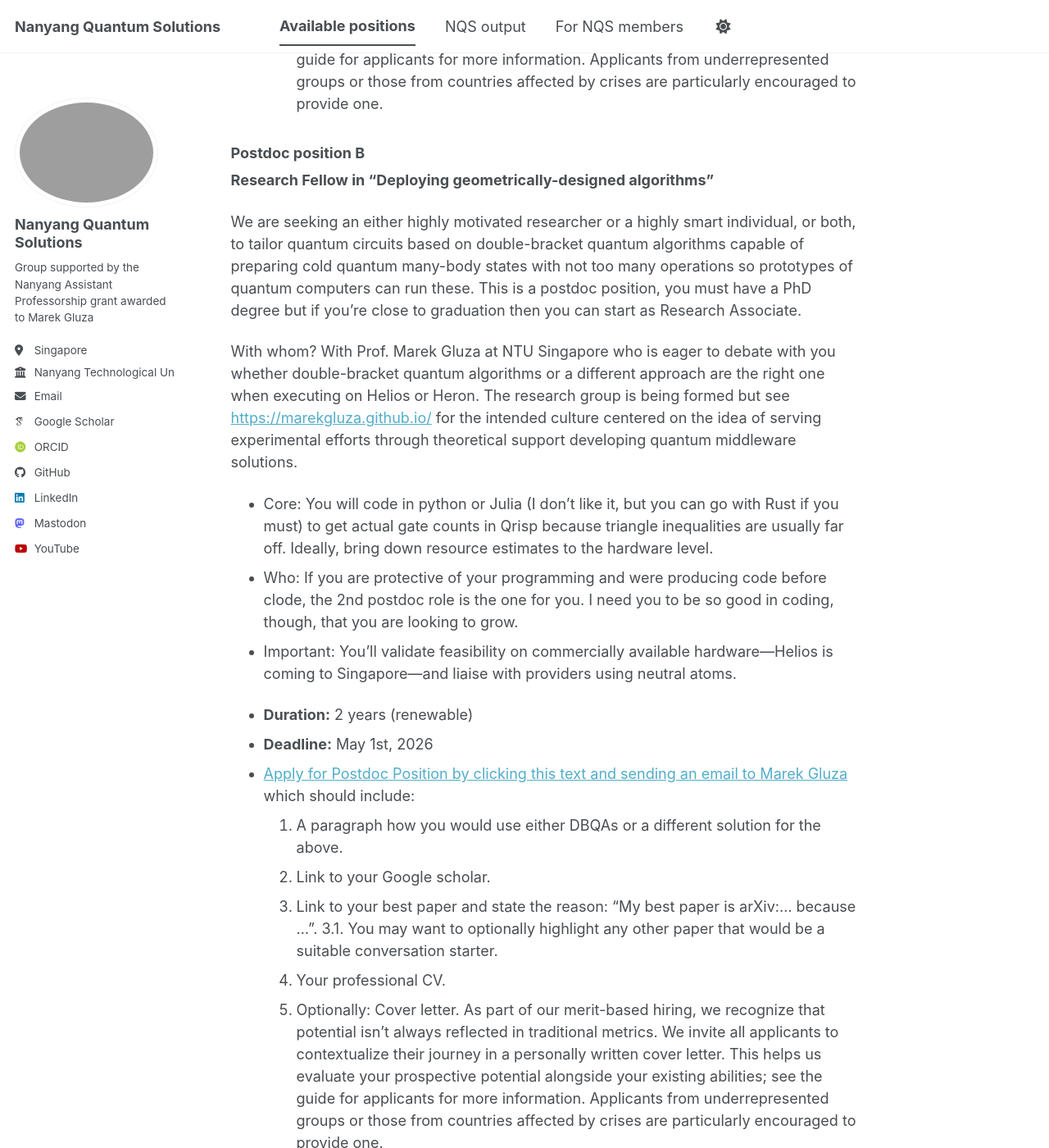
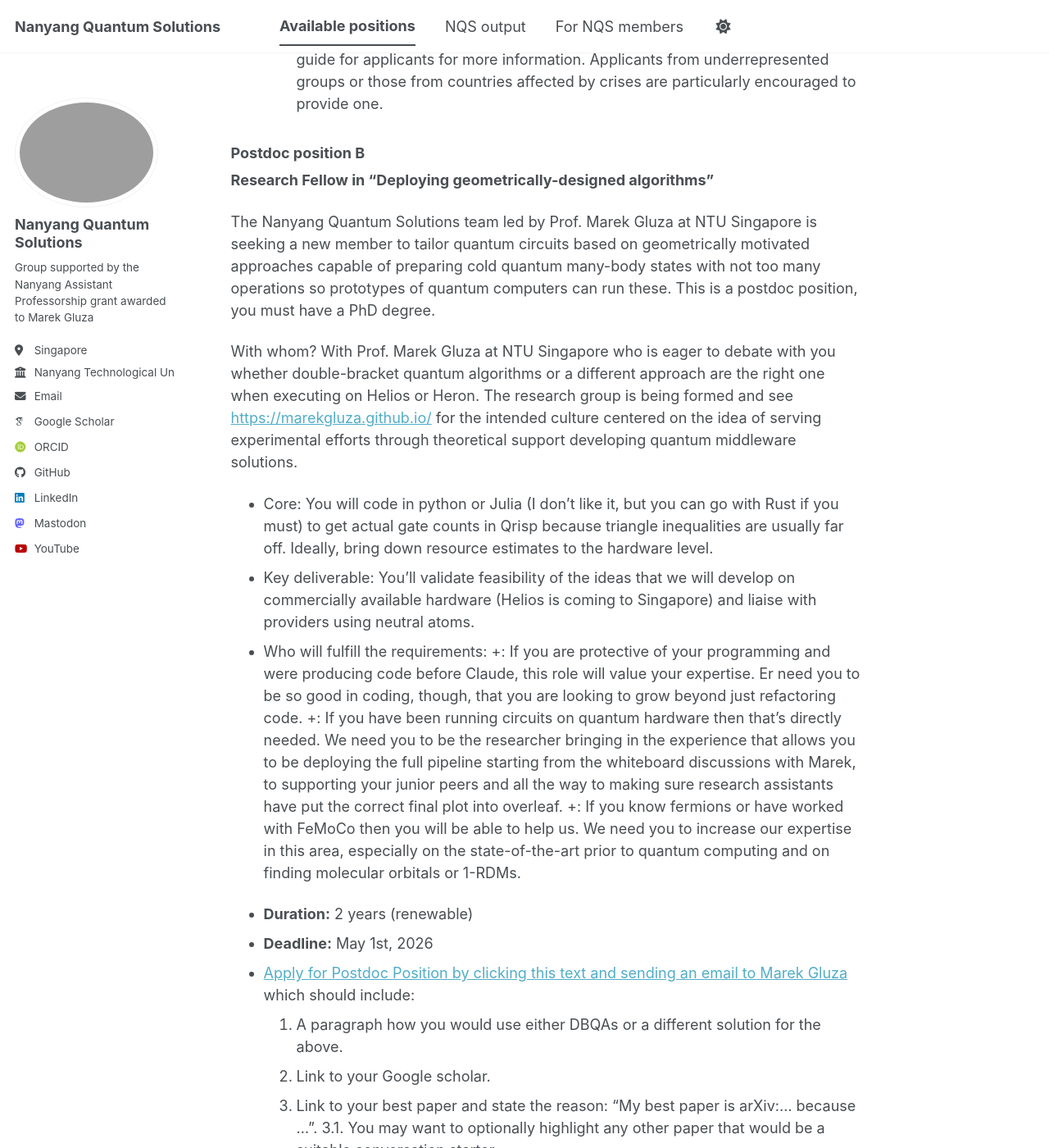
Before and after one commit to marekgluza/marekgluza.github.io, a Jekyll site: the page built from available_positions/openings.md, in a window 1280 px wide and 1400 px high, scrolled down 3830 px. Shown: the whole window at 82% size. Built offline with Jekyll 4.4.1, drawn with Linux system fonts in a browser that asks for light colours; some web fonts are replaced; a script bundle is joined from its source files by our own code; library files that are not in the unit come from our copies.

Commit message:
Update openings.md

```diff
--- a/available_positions/openings.md
+++ b/available_positions/openings.md
@@ -91,14 +91,17 @@ With whom? With Prof. Marek Gluza at NTU Singapore who is eager to debate with y
 ### Postdoc position B
 **Research Fellow in "Deploying geometrically-designed algorithms"**
 
-We are seeking an either highly motivated researcher or a highly smart individual, or both, to tailor quantum circuits based on double-bracket quantum algorithms capable of preparing cold quantum many-body states with not too many operations so prototypes of quantum computers can run these.
-This is a postdoc position, you must have a PhD degree but if you're close to graduation then you can start as Research Associate.
+The Nanyang Quantum Solutions team led by Prof. Marek Gluza at NTU Singapore is seeking a new member to tailor quantum circuits based on geometrically motivated approaches capable of preparing cold quantum many-body states with not too many operations so prototypes of quantum computers can run these.
+This is a postdoc position, you must have a PhD degree.
 
-With whom? With Prof. Marek Gluza at NTU Singapore who is eager to debate with you whether double-bracket quantum algorithms or a different approach are the right one when executing on Helios or Heron. The research group is being formed but see [https://marekgluza.github.io/](https://marekgluza.github.io/) for the intended culture centered on the idea of serving experimental efforts through theoretical support developing quantum middleware solutions.
+With whom? With Prof. Marek Gluza at NTU Singapore who is eager to debate with you whether double-bracket quantum algorithms or a different approach are the right one when executing on Helios or Heron. The research group is being formed and see [https://marekgluza.github.io/](https://marekgluza.github.io/) for the intended culture centered on the idea of serving experimental efforts through theoretical support developing quantum middleware solutions.
 
 - Core: You will code in python or Julia (I don't like it, but you can go with Rust if you must) to get actual gate counts in Qrisp because triangle inequalities are usually far off. Ideally, bring down resource estimates to the hardware level.
-- Who: If you are protective of your programming and were producing code before clode, the 2nd postdoc role is the one for you. I need you to be so good in coding, though, that you are looking to grow.
-- Important: You'll validate feasibility on commercially available hardware—Helios is coming to Singapore—and liaise with providers using neutral atoms.
+- Key deliverable: You'll validate feasibility of the ideas that we will develop on commercially available hardware (Helios is coming to Singapore) and liaise with providers using neutral atoms.
+- Who will fulfill the requirements:
+  +: If you are protective of your programming and were producing code before Claude, this role will value your expertise. Er need you to be so good in coding, though, that you are looking to grow beyond just refactoring code.
+  +: If you have been running circuits on quantum hardware then that's directly needed. We need you to be the researcher bringing in the experience that allows you to be deploying the full pipeline starting from the whiteboard discussions with Marek, to supporting your junior peers and all the way to making sure research assistants have put the correct final plot into overleaf.
+  +: If you know fermions or have worked with FeMoCo then you will be able to help us. We need you to increase our expertise in this area, especially on the state-of-the-art prior to quantum computing and on finding molecular orbitals or 1-RDMs.
 
 * **Duration:** 2 years (renewable)
 * **Deadline:** May 1st, 2026
```
